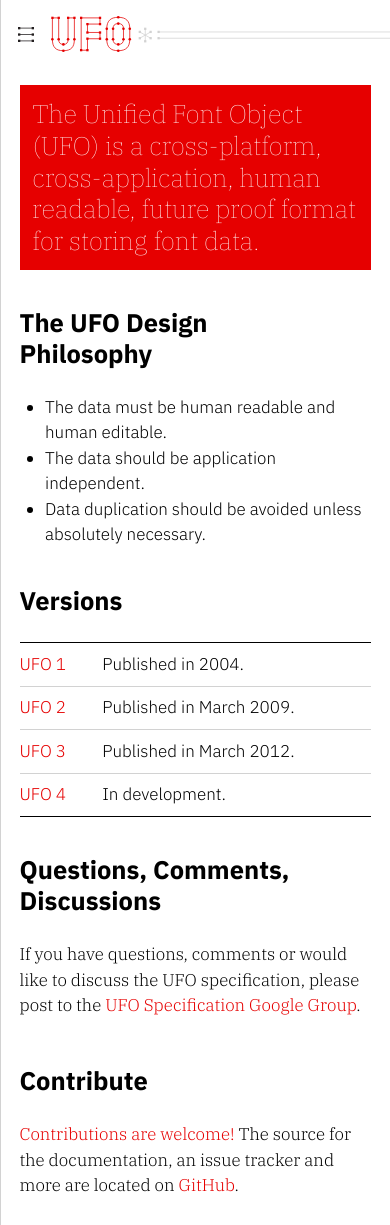
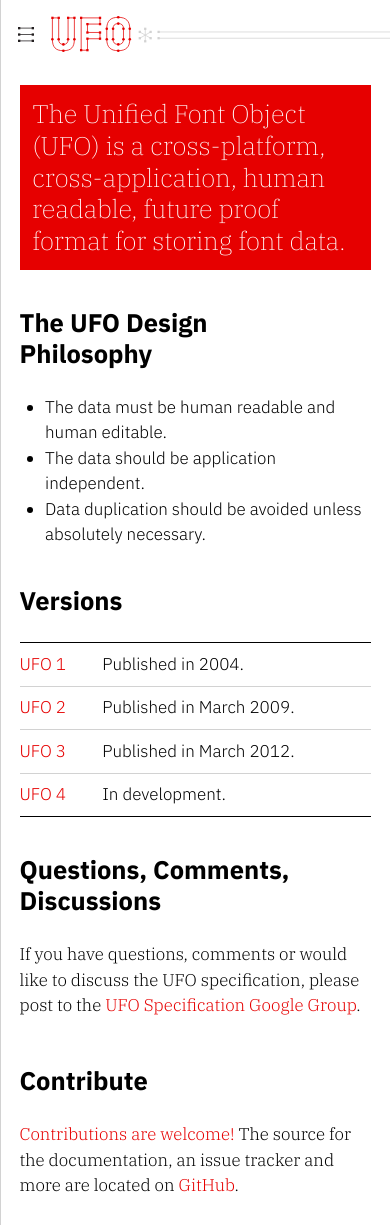
Before and after one commit to unified-font-object/ufo-spec, a Jekyll site: the page built from index.md, in a window 390 px wide. Built offline with Jekyll 4.4.1, drawn with Linux system fonts in a browser that asks for light colours.

Commit message:
avoid overflow & improve weight in h1 for small screens

```diff
--- a/_sass/_layout.scss
+++ b/_sass/_layout.scss
@@ -546,3 +546,15 @@
 
 
 }
+
+@media only screen and (max-width: 400px) {
+    // prevent overflow for words as long as "contributing" on small screens
+    h1 {
+        font-size: 15vw;
+    }
+
+    // "Thin" renders somewhat poorly on iPhone screens, so this makes it just slightly thicker
+    h1.intro {
+        font-weight: var(--weight-extralight);
+    }
+}
```
